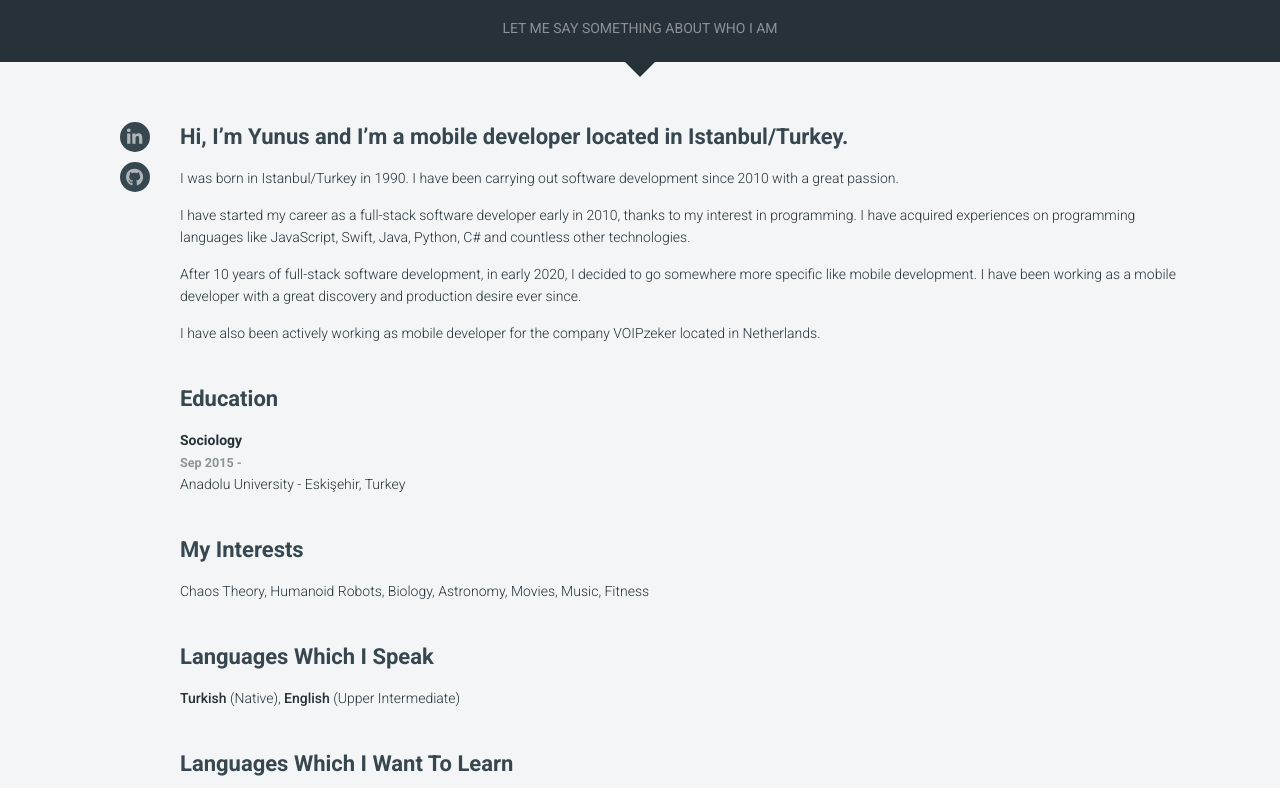
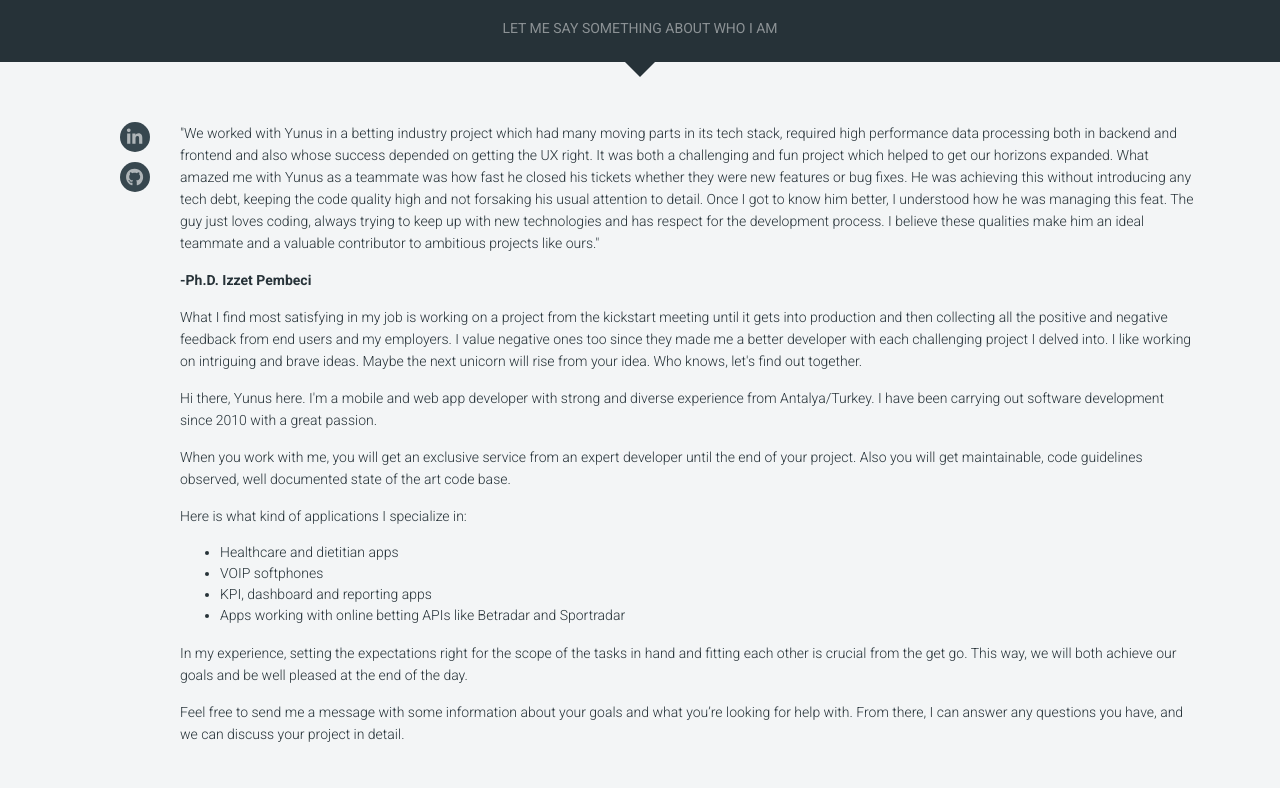
Before and after one commit to yunusaydinonline/yunusaydin-net, a Vue app: page / in a window 1280 px wide. Shown: the part 848-1636 px from the top of the page. Built offline with nearby package versions, Linux system fonts and the light colour scheme; no server answers.

Commit message:
about section has upgraded

```diff
--- a/package.json
+++ b/package.json
@@ -8,7 +8,7 @@
     "lint": "vue-cli-service lint"
   },
   "dependencies": {
-    "axios": "^0.19.1",
+    "axios": "0.21.2",
     "bootstrap": "^4.4.1",
     "bootstrap-vue": "^2.1.0",
     "core-js": "^3.4.4",
@@ -22,7 +22,7 @@
     "babel-eslint": "^10.0.3",
     "eslint": "^5.16.0",
     "eslint-plugin-vue": "^5.0.0",
-    "node-sass": "^4.13.0",
+    "sass": "^1.62.1",
     "sass-loader": "^8.0.0",
     "vue-template-compiler": "^2.6.10",
     "webpack": "^4.41.5"
--- a/src/components/AboutMe.vue
+++ b/src/components/AboutMe.vue
@@ -20,19 +20,50 @@
                 </div>
                 <div class="col-md-11">
                     <div class="content">
-            <p class="lead">
-              <strong>Hi, I’m Yunus and I’m a mobile developer located in {{ $root.profileInfo.location }}.</strong>
-            </p>
-            <p>I was born in {{ $root.profileInfo.location }} in 1990. I have been carrying out software development
-              since 2010 with a great passion.</p>
-            <p>I have started my career as a full-stack software developer early in 2010, thanks to my interest in
-              programming. I
-              have acquired experiences on programming languages like JavaScript, Swift, Java, Python, C# and countless
-              other technologies.</p>
-            <p>After 10 years of full-stack software development, in early 2020, I decided to go somewhere more specific like
-              mobile development. I have been working as a mobile developer with a great discovery and production desire
-              ever since.</p>
-            <p>I have also been actively working as mobile developer for the company VOIPzeker located in Netherlands.</p>
+                        <p>"We worked with Yunus in a betting industry project which had many moving parts in its tech
+                            stack, required high performance data processing both in backend and frontend and also whose
+                            success depended on getting the UX right. It was both a challenging and fun project which
+                            helped to get our horizons expanded. What amazed me with Yunus as a teammate was how fast he
+                            closed his tickets whether they were new features or bug fixes. He was achieving this
+                            without introducing any tech debt, keeping the code quality high and not forsaking his usual
+                            attention to detail. Once I got to know him better, I understood how he was managing this
+                            feat. The guy just loves coding, always trying to keep up with new technologies and has
+                            respect for the development process. I believe these qualities make him an ideal teammate
+                            and a valuable contributor to ambitious projects like ours."</p>
+
+                        <p><strong>-Ph.D. Izzet Pembeci</strong></p>
+
+                        <p>What I find most satisfying in my job is working on a project from the kickstart meeting
+                            until it gets into production and then collecting all the positive and negative feedback
+                            from end users and my employers. I value negative ones too since they made me a better
+                            developer with each challenging project I delved into. I like working on intriguing and
+                            brave ideas. Maybe the next unicorn will rise from your idea. Who knows, let's find out
+                            together.</p>
+
+                        <p>Hi there, Yunus here. I'm a mobile and web app developer with strong and diverse experience
+                            from Antalya/Turkey. I have been carrying out software development since 2010 with a great
+                            passion.</p>
+
+                        <p>When you work with me, you will get an exclusive service from an expert developer until the
+                            end of your project. Also you will get maintainable, code guidelines observed, well
+                            documented state of the art code base.</p>
+
+                        <p>Here is what kind of applications I specialize in:</p>
+
+                        <ul>
+                            <li>Healthcare and dietitian apps</li>
+                            <li>VOIP softphones</li>
+                            <li>KPI, dashboard and reporting apps</li>
+                            <li>Apps working with online betting APIs like Betradar and Sportradar</li>
+                        </ul>
+
+                        <p>In my experience, setting the expectations right for the scope of the tasks in hand and
+                            fitting each other is crucial from the get go. This way, we will both achieve our goals and
+                            be well pleased at the end of the day.</p>
+
+                        <p>Feel free to send me a message with some information about your goals and what you’re looking
+                            for help with. From there, I can answer any questions you have, and we can discuss your
+                            project in detail.</p>
                     </div>
 
                     <div class="content">
@@ -59,7 +90,8 @@
                         </p>
                         <p>
                             <strong class="medium">Turkish</strong> (Native),
-              <strong class="medium">English</strong> (Upper Intermediate)
+                            <strong class="medium">English</strong> (Upper Intermediate),
+                            <strong class="medium">Russian</strong> (Beginner)
                         </p>
                     </div>
 
@@ -87,7 +119,8 @@
                             <p>
                                 As an experienced full-stack software developer that is not
                                 conservative but that is open to new ideas instead,
-                that aims for innovation and development in production and that has an amateur spirit, innovation is one
+                                that aims for innovation and development in production and that has an amateur spirit,
+                                innovation is one
                                 of my basic principles.
                             </p>
                         </div>
@@ -98,18 +131,22 @@
                             <h6>EFFICIENCY</h6>
                             <p>
                                 I am not a person that work less yet produce more, or that work more yet produce less.
-                Instead, I work efficiently to offer exceptional and high-quality products into the market,
+                                Instead, I work efficiently to offer exceptional and high-quality products into the
+                                market,
                                 and I produce with passion.
                             </p>
                         </div>
                     </div>
                     <div class="main-column col-md-3 text-center">
                         <div class="boxed-column">
-              <img src="../assets/images/happy-customer-icon.png" title="Happy Customer" alt="Happy Customer"/>
+                            <img src="../assets/images/happy-customer-icon.png" title="Happy Customer"
+                                 alt="Happy Customer"/>
                             <h6>HAPPY CUSTOMER</h6>
                             <p>
-                Developing relationship with the customers is the most significant part of my business. I do my best to
-                provide you with your dream project without compromising on your plans, and I build the most efficient
+                                Developing relationship with the customers is the most significant part of my business.
+                                I do my best to
+                                provide you with your dream project without compromising on your plans, and I build the
+                                most efficient
                                 software solution for you.
                             </p>
                         </div>
@@ -120,7 +157,8 @@
                             <h6>ADAPTATION</h6>
                             <p>
                                 It has always been an exciting experience for me to adapt to new technologies.
-                The exponential growth of technology affects all software developers closely and forces them to stay up
+                                The exponential growth of technology affects all software developers closely and forces
+                                them to stay up
                                 to
                                 date.
                             </p>
--- a/src/mixins/base_data.js
+++ b/src/mixins/base_data.js
@@ -6,7 +6,7 @@
                 linkedinURL: 'https://www.linkedin.com/in/yunusaydinonline',
                 githubURL: 'https://github.com/yunusaydinonline',
                 skype: 'yunusaydinonline',
-                location: 'Istanbul/Turkey'
+                location: 'Antalya/Turkey'
             },
             menuItems: [
                 {
@@ -30,7 +30,7 @@
                 {
                     title: 'Mobile Developer',
                     company: 'VOIPZeker (Remote)',
-                    dateAndLocation: 'Nov 2020 - Present | Netherlands',
+                    dateAndLocation: 'Nov 2020 - Present | SASSENHEIM, NETHERLANDS',
                     jobDescription: 'Creating iOS and Android apps using by React Native, Swift and Java. Responsible on building mobile VOIP soft phones.',
                     details: {
                         detailsList: []
```
Lines whose indentation alone changed are shown as unchanged.
